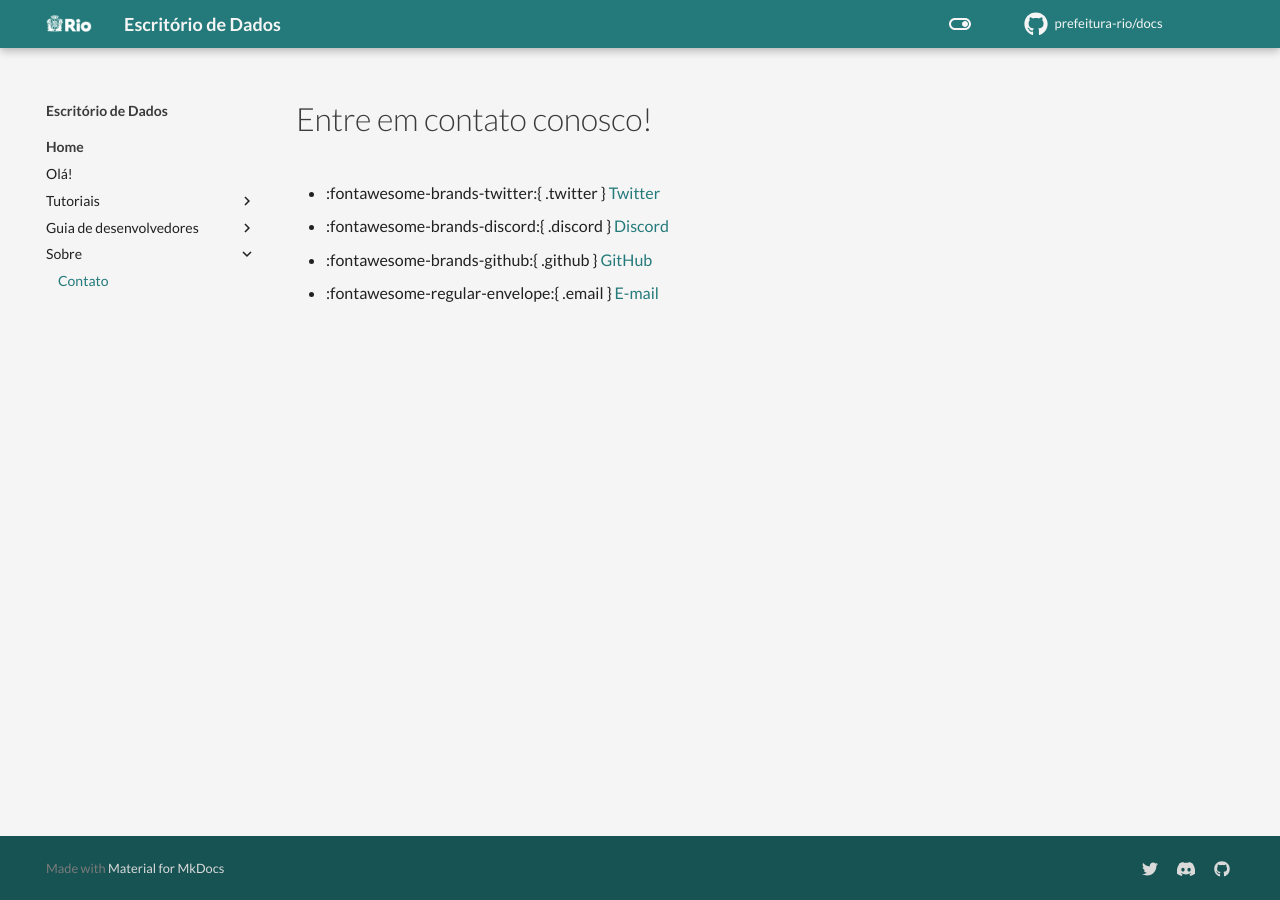
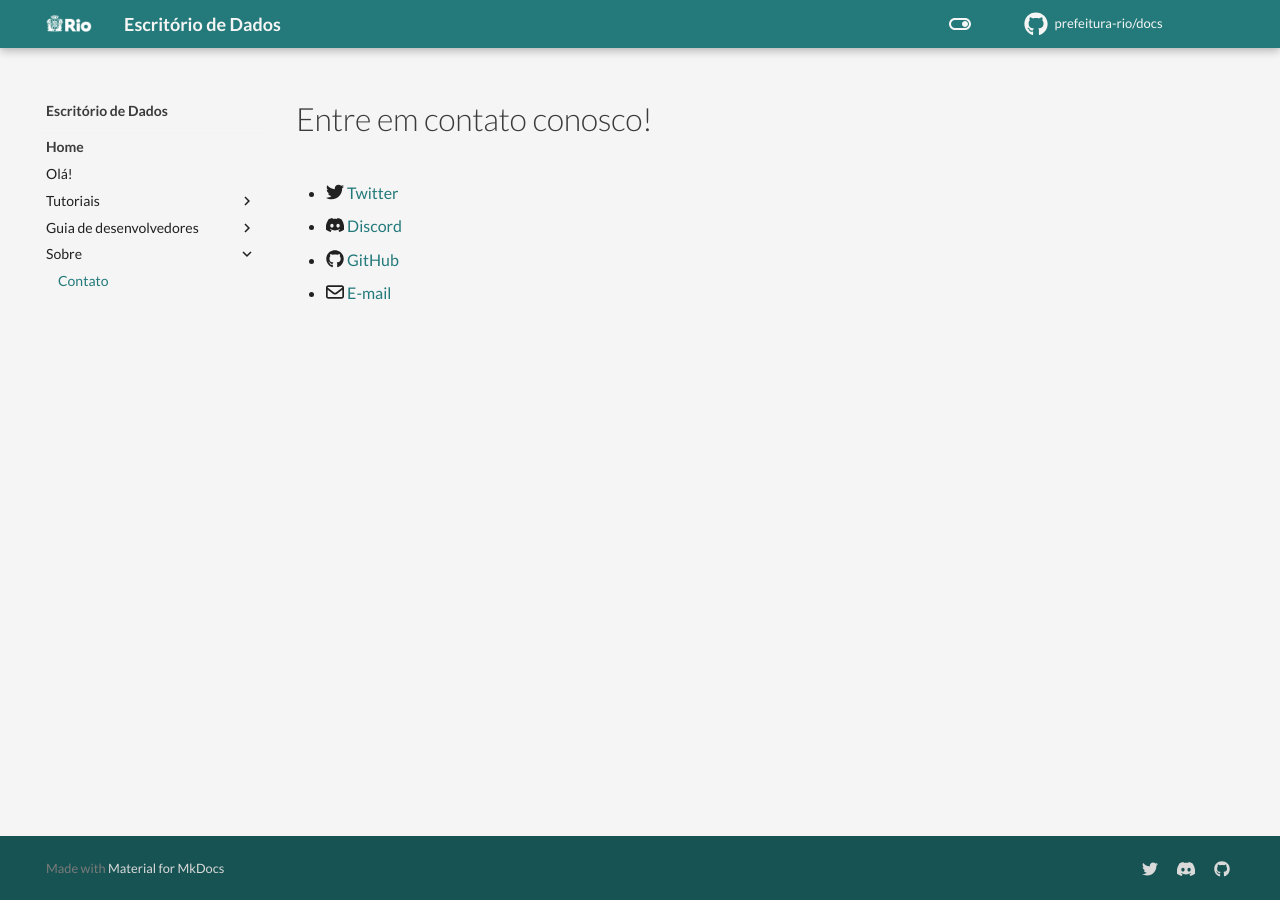
Before and after one commit to prefeitura-rio/docs, an MkDocs documentation site: the page built from docs/contato.md, in a window 1280 px wide. Built offline with MkDocs 1.6.1 and Material for MkDocs 9.7.7, drawn with Linux system fonts in a browser that asks for light colours; comment, search, counter and statistics services are not loaded.

```diff
--- a/mkdocs.yml
+++ b/mkdocs.yml
@@ -61,11 +61,11 @@
   - pymdownx.details
   - mkdocs_click
   - attr_list
-  # - pymdownx.emoji:
-  #     emoji_index: !!python/name:materialx.emoji.twemoji
-  #     emoji_generator: !!python/name:materialx.emoji.to_svg
-  # - pymdownx.tabbed:
-  #     alternate_style: true
+  - pymdownx.emoji:
+      emoji_index: !!python/name:materialx.emoji.twemoji
+      emoji_generator: !!python/name:materialx.emoji.to_svg
+  - pymdownx.tabbed:
+      alternate_style: true
   - pymdownx.superfences
 
 extra_css:
```
Also changed, not shown: docs/guia-desenvolvedores/metadados-padronizacao.md (+0 -12 lines).
